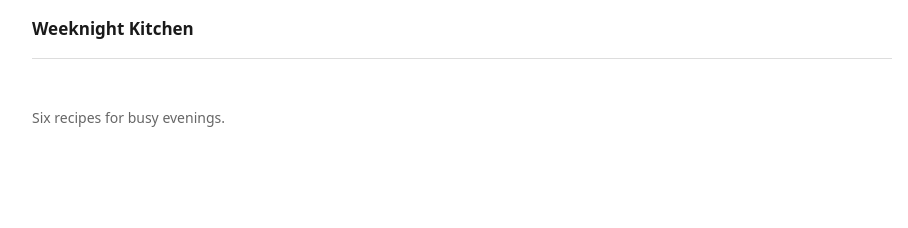
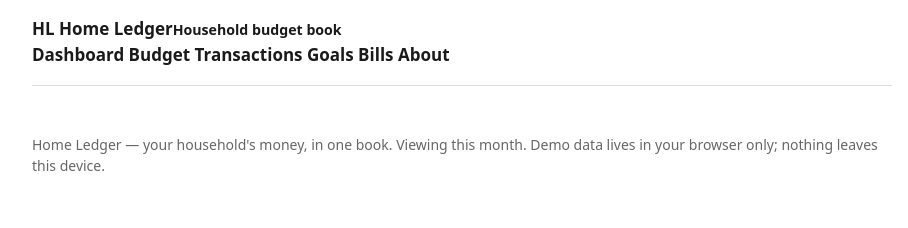
Before and after one commit to turirer/best-household-budget-site, a plain HTML site: page app/index.html in a window 1280 px wide. Shown: the whole page, without its empty margins (178-1086 px from the left). Drawn offline with Linux system fonts and the light colour scheme.

Commit message:
Add app/index.html

```diff
--- a/app/index.html
+++ b/app/index.html
@@ -3,13 +3,34 @@
 <head>
 <meta charset="utf-8">
 <meta name="viewport" content="width=device-width, initial-scale=1">
-<title>Weeknight Kitchen</title>
+<title>Home Ledger — household budget book</title>
+<meta name="description" content="Home Ledger: plan a household budget, track every transaction, watch savings goals grow and keep bills paid — all in your browser, no account, works offline.">
 <link rel="stylesheet" href="style.css">
 <script type="module" src="main.js"></script>
 </head>
 <body>
-<header><a href="#/">Weeknight Kitchen</a></header>
-<main id="app"></main>
-<footer>Six recipes for busy evenings.</footer>
+<header class="site-header">
+  <div class="wrap header-inner">
+    <a class="brand" href="#/">
+      <span class="brand-mark" aria-hidden="true">HL</span>
+      <span class="brand-text">Home Ledger<small id="household-name">Household budget book</small></span>
+    </a>
+    <nav class="site-nav" aria-label="Main">
+      <a href="#/" data-nav="dashboard">Dashboard</a>
+      <a href="#/budget" data-nav="budget">Budget</a>
+      <a href="#/transactions" data-nav="transactions">Transactions</a>
+      <a href="#/goals" data-nav="goals">Goals</a>
+      <a href="#/bills" data-nav="bills">Bills</a>
+      <a href="#/about" data-nav="about">About</a>
+    </nav>
+  </div>
+</header>
+<main id="app" class="wrap"></main>
+<footer class="site-footer">
+  <div class="wrap">
+    <span>Home Ledger — your household's money, in one book. Viewing <span id="footer-month">this month</span>.</span>
+    <span class="footer-note">Demo data lives in your browser only; nothing leaves this device.</span>
+  </div>
+</footer>
 </body>
 </html>
```
